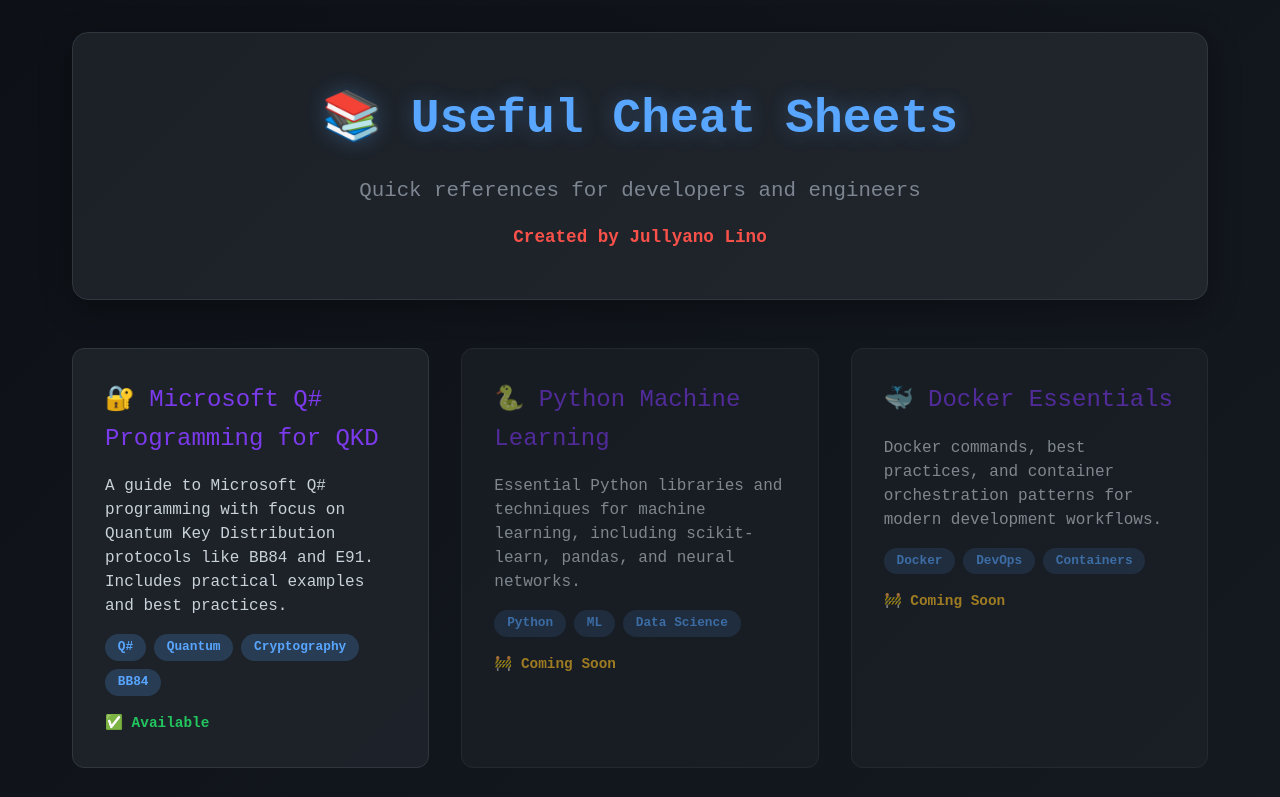
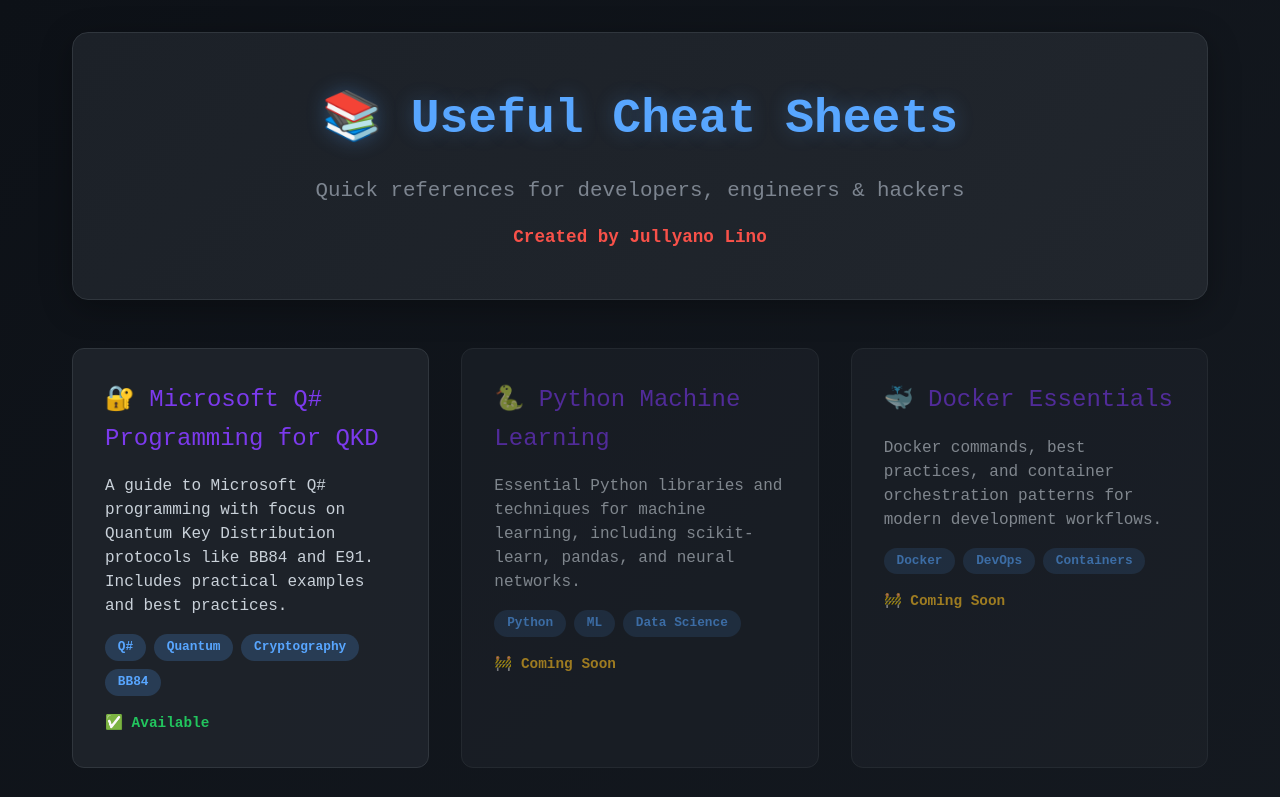
Before and after one commit to jullyanolino/cheat_sheets, a plain HTML site: page index.html in a window 1280 px wide. Shown: the top 797 px of the page. Drawn offline with Linux system fonts and the light colour scheme.

Commit message:
Update index.html

```diff
--- a/index.html
+++ b/index.html
@@ -139,7 +139,7 @@
     <div class="container">
         <div class="header">
             <h1>📚 Useful Cheat Sheets</h1>
-            <div class="subtitle">Quick references for developers and engineers</div>
+            <div class="subtitle">Quick references for developers, engineers & hackers</div>
             <div class="author">Created by Jullyano Lino</div>
         </div>
 
```
